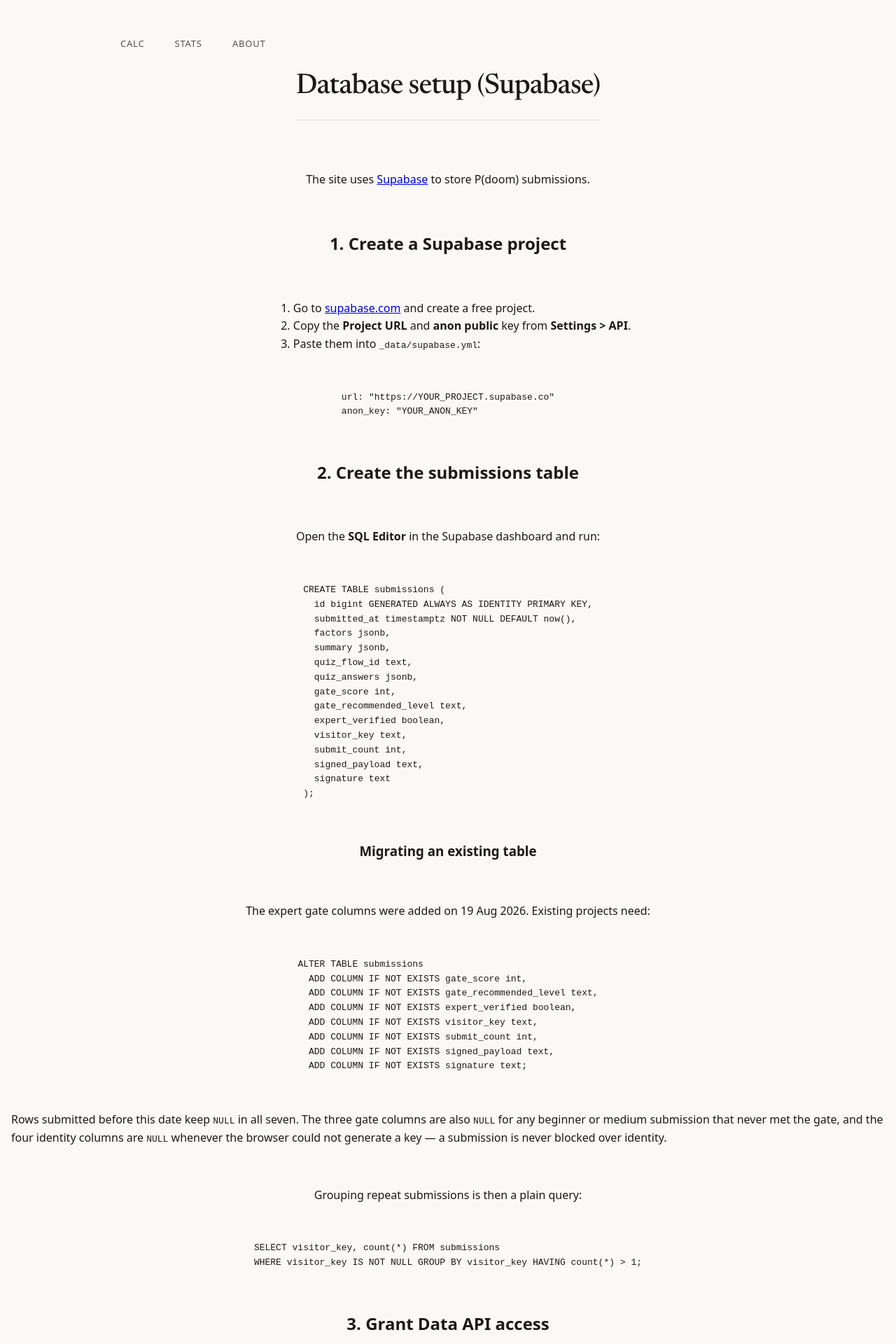
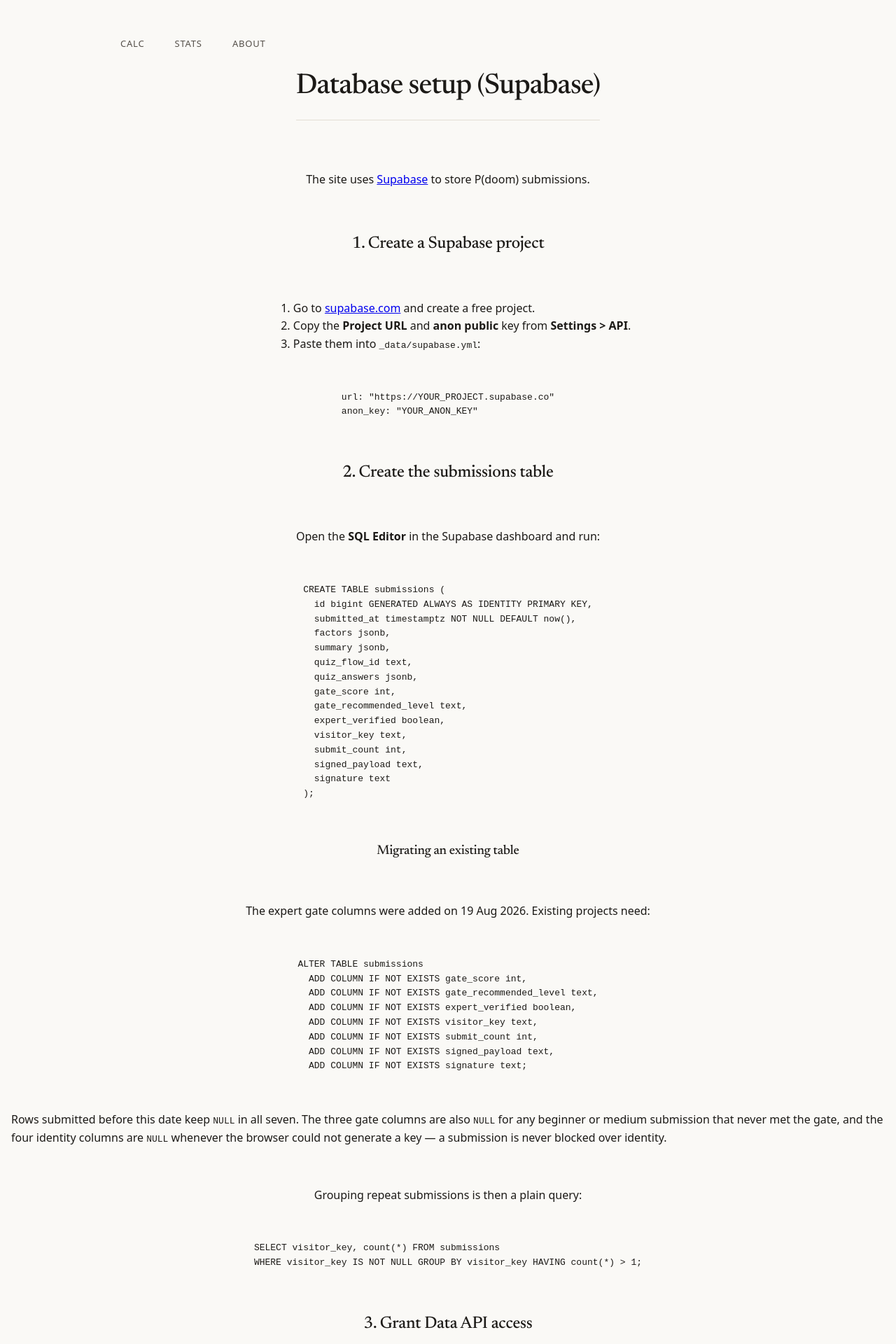
Before and after one commit to neoneye/pdoom-calculator, a Jekyll site: the page built from database.md, in a window 1280 px wide. Shown: the top 1920 px of the page at 70% size. Built offline with Jekyll 4.4.1, drawn with Linux system fonts in a browser that asks for light colours; our own code applies the rules of GitHub Pages for plain Markdown files.

Commit message:
Set section headings in the serif across the site

```diff
--- a/assets/css/main.css
+++ b/assets/css/main.css
@@ -122,6 +122,22 @@
   border: 0;
   border-radius: 0;
   box-shadow: none;
+}
+
+h2,
+h3 {
+  font-family: var(--font-serif);
+  font-weight: 500;
+  letter-spacing: -0.01em;
+  color: var(--ink);
+  text-wrap: balance;
+}
+
+.metric-card h2,
+.summary-card h2 {
+  font-family: var(--font-sans);
+  font-weight: 600;
+  letter-spacing: 0.08em;
 }
 
 h1 {
```
